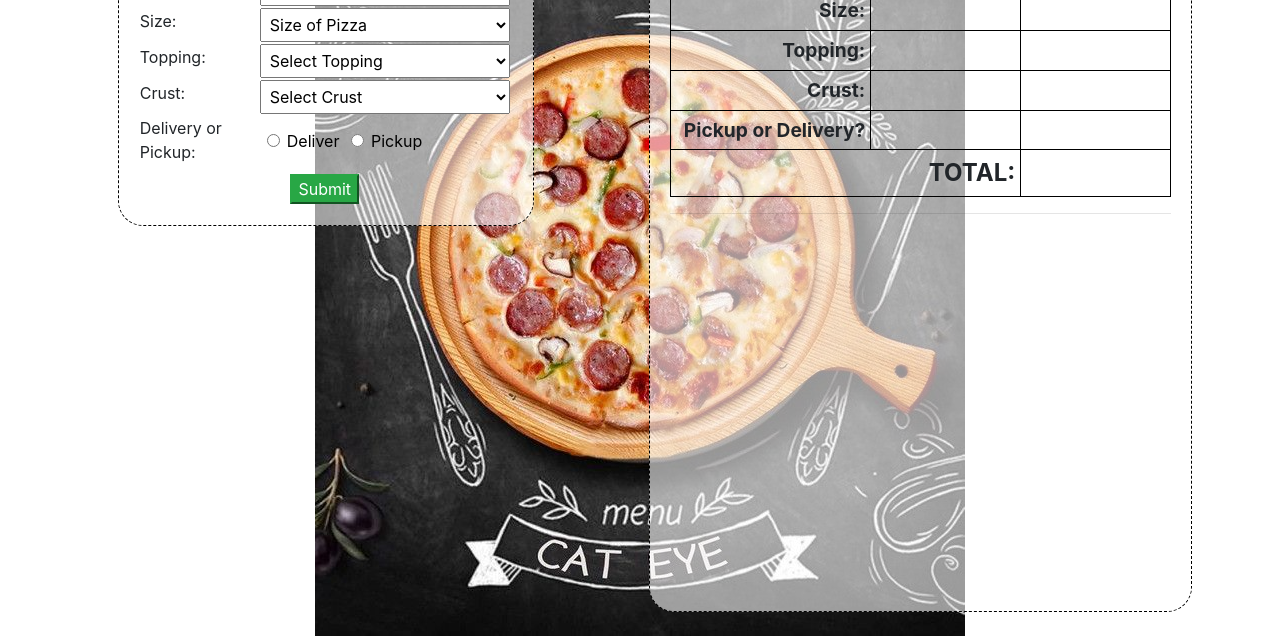
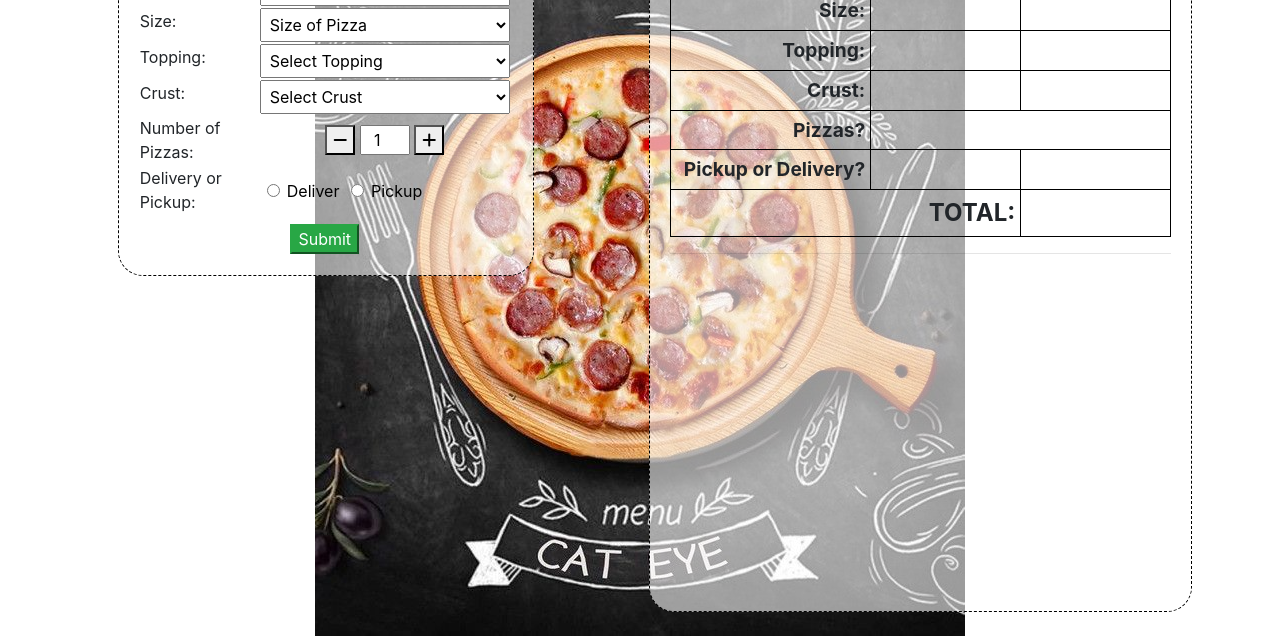
Before and after one commit to edumorris/pitzy, a plain HTML site: page order.html in a window 1280 px wide. Shown: the part 288-930 px from the top of the page. Drawn offline with nearby package versions, Linux system fonts and the light colour scheme.

Commit message:
Pizza order number functionality added

```diff
--- a/js/functions.js
+++ b/js/functions.js
@@ -172,6 +172,32 @@ function getHouseNumber() {
   return houseNumber;
 }
 
+//To increase or decrease number of pizzas
+var value;
+
+function incrementValue() {
+  value = parseInt(document.getElementById('pizza-number').value, 10);
+  value = isNaN(value) ? 0 : value;
+  value++;
+  document.getElementById('pizza-number').value = value;
+  document.getElementById('display-number-of-pizzas').innerHTML = value;
+  return false;
+}
+
+function decrementValue() {
+  while (value > 1) {
+    value = parseInt(document.getElementById('pizza-number').value, 10);
+    value = isNaN(value) ? 0 : value;
+    value--;
+    document.getElementById('pizza-number').value = value;
+    document.getElementById('display-number-of-pizzas').innerHTML = value;
+    return false;
+  }
+}
+
+
+
+
 
 /*---------------Business Logic---------------*/
 //Function to calculate the total amount for the order
--- a/order.html
+++ b/order.html
@@ -117,6 +117,14 @@
                                     <option value="veganFriendly">Vegan Friendly</option>
                                     <option value="doubleDough">Double Dough</option>
                                 </select>
+                            </td>
+                        </tr>
+                        <tr>
+                            <td>Number of Pizzas:</td>
+                            <td style="text-align: center;">
+                                <button type="button" id="decre" onclick="decrementValue()"><i class="fas fa-minus"></i></button>
+                                <input type="number" name="pizzaNumber" id="pizza-number" value="1" style="width: 50px; text-align: center;" />
+                                <button type="button" id="incre" onclick="incrementValue()"><i class="fas fa-plus"></i></button>
                             </td>
                         </tr>
                         <tr>
@@ -252,6 +260,14 @@
                     </tr>
                     <tr>
                         <th class="orderSum-left">
+                            Pizzas?
+                        </th>
+                        <td class="orderSum-center" colspan="2">
+                            <span id="display-number-of-pizzas" style="text-align: center;"></span>
+                        </td>
+                    </tr>
+                    <tr>
+                        <th class="orderSum-left">
                             Pickup or Delivery?
                         </th>
                         <td class="orderSum-center">
```
